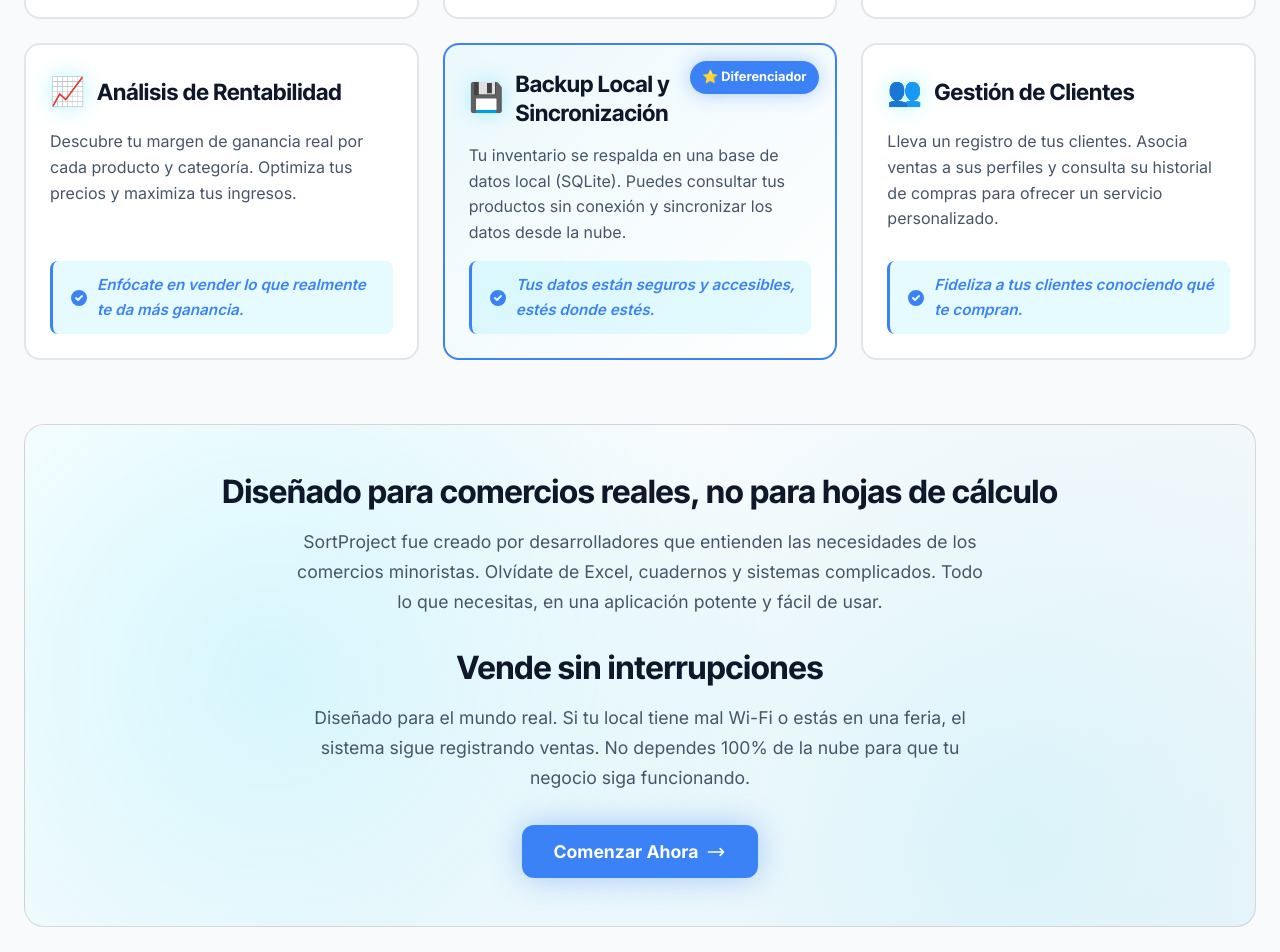
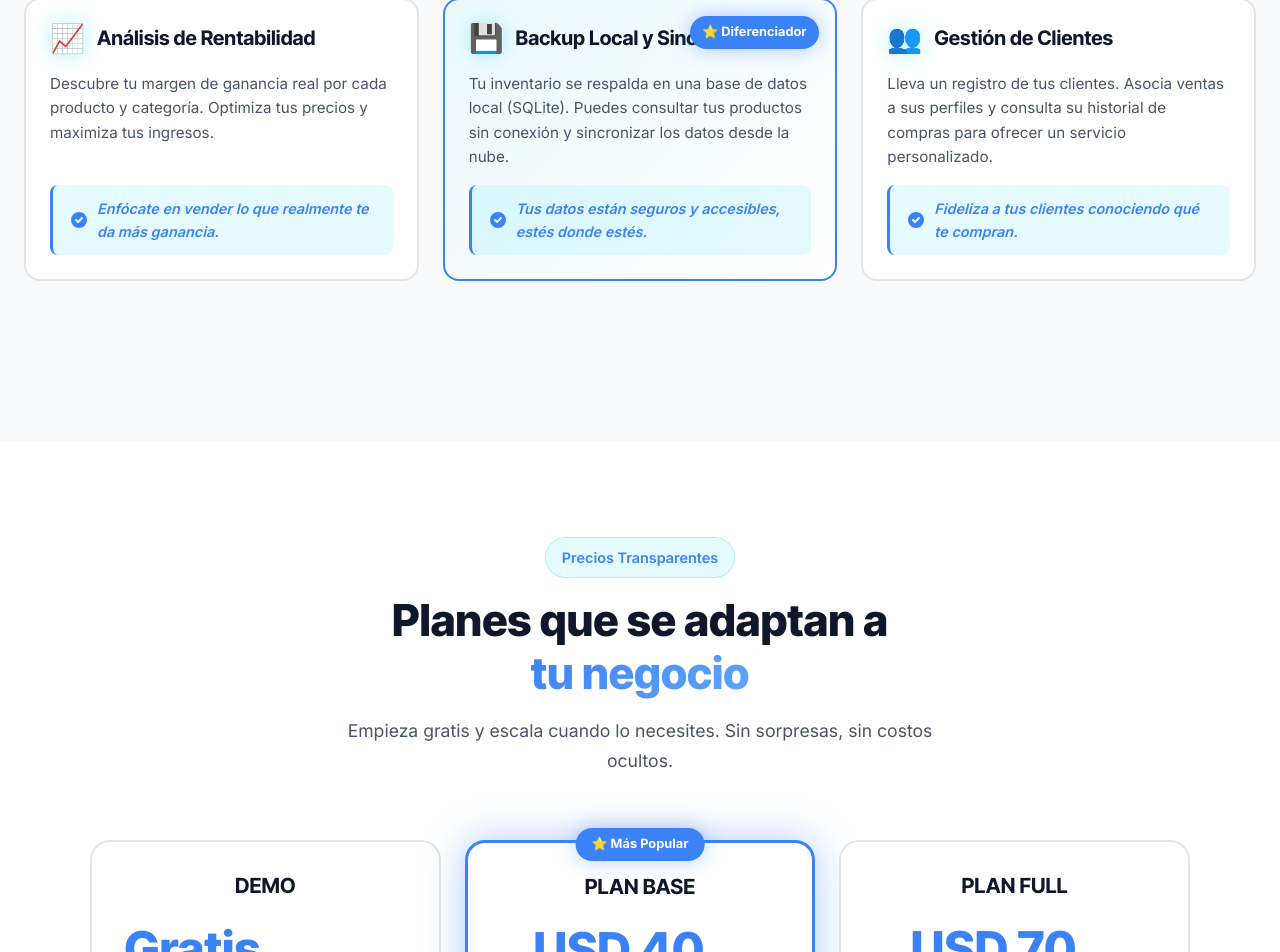
Before and after one commit to agusArram/SORT_PROYECTS, an Angular app: page / in a window 1280 px wide. Shown: the part 2580-3532 px from the top of the page. Built offline with nearby package versions, Linux system fonts and the light colour scheme.

Commit message:
fix features and backgaund color in pricing

```diff
--- a/src/app/components/features/features.css
+++ b/src/app/components/features/features.css
@@ -1,27 +1,23 @@
-/* ========================================================================
-   Base de la Sección de Características (Features)
-   ======================================================================== */
+:host {
+  display: block;
+}
 
 .features {
   padding: 6rem 1.5rem;
   background: var(--bg-secondary);
   position: relative;
 }
-
 .features-container {
   max-width: 1280px;
   margin: 0 auto;
 }
 
-/* ========================================================================
-   Encabezado de Sección (Section Header)
-   ======================================================================== */
-
+/* ... (Estilos de .section-header, .section-badge, etc. van aquí) ... */
+/* (Los estoy omitiendo porque ya los tenés en tu archivo) */
 .section-header {
   text-align: center;
   margin-bottom: 4rem;
 }
-
 .section-badge {
   display: inline-flex;
   align-items: center;
@@ -35,7 +31,6 @@
   margin-bottom: 1rem;
   border: 1px solid rgba(0, 217, 255, 0.3);
 }
-
 .badge-dot {
   width: 8px;
   height: 8px;
@@ -43,12 +38,10 @@
   border-radius: 50%;
   animation: pulse 2s infinite;
 }
-
 @keyframes pulse {
   0%, 100% { opacity: 1; box-shadow: 0 0 10px var(--accent-glow); }
   50% { opacity: 0.5; box-shadow: 0 0 5px var(--accent-glow); }
 }
-
 .section-title {
   font-size: clamp(2rem, 4vw, 3rem);
   font-weight: 800;
@@ -57,14 +50,12 @@
   margin-bottom: 1rem;
   font-family: 'Inter Tight', sans-serif;
 }
-
 .title-gradient {
   background: linear-gradient(135deg, var(--accent-primary) 0%, var(--accent-primary-light) 100%);
   -webkit-background-clip: text;
   -webkit-text-fill-color: transparent;
   background-clip: text;
 }
-
 .section-subtitle {
   font-size: 1.2rem;
   line-height: 1.7;
@@ -73,47 +64,38 @@
   margin: 0 auto;
 }
 
-/* ========================================================================
-   Cuadrícula de Características (Features Grid) - DISEÑO COMPACTO
-   ======================================================================== */
 
+/* ... (Estilos de .features-grid, .feature-card, etc. se mantienen igual) ... */
 .features-grid {
   display: grid;
-  /* MÓVIL (default): 1 columna para máxima legibilidad */
   grid-template-columns: 1fr;
-  gap: 1.5rem; /* Gap reducido */
+  gap: 1.5rem;
   margin-bottom: 4rem;
 }
-
 .feature-card {
   position: relative;
   background: var(--bg-card);
   border: 2px solid var(--border-default);
   border-radius: 16px;
-  padding: 1.5rem; /* Padding reducido */
+  padding: 1.5rem; /* <-- Compacto */
   transition: all 0.3s ease;
   overflow: hidden;
-  /* Optimización: Usamos flex para igualar alturas y alinear contenido */
   display: flex;
   flex-direction: column;
 }
-
 .feature-card:hover {
   border-color: var(--accent-primary);
   box-shadow: 0 0 30px var(--accent-glow);
   transform: translateY(-4px);
 }
-
 .feature-card.star-feature {
   border-color: var(--accent-primary);
   background: linear-gradient(135deg, rgba(0, 217, 255, 0.05) 0%, var(--bg-card) 100%);
 }
-
 .feature-card.star-feature:hover {
   border-color: var(--accent-primary-light);
   box-shadow: 0 0 40px var(--accent-glow);
 }
-
 .star-badge {
   position: absolute;
   top: 1rem;
@@ -126,47 +108,40 @@
   font-weight: 700;
   box-shadow: 0 0 20px var(--accent-glow);
 }
-
-/* Icono (reducido y sin margen) */
-.feature-icon {
-  font-size: 1.75rem; /* Tamaño reducido */
-  display: inline-block;
-  filter: drop-shadow(0 0 10px rgba(0, 217, 255, 0.3));
-  margin-bottom: 0;
-  flex-shrink: 0;
-}
-
-/* Contenedor de contenido */
 .feature-content {
   display: flex;
   flex-direction: column;
-  gap: 1rem; /* Espacio entre header, descripción y beneficio */
+  gap: 1rem;
   flex-grow: 1;
 }
 
-/* ¡ESTA ES LA CLASE CLAVE QUE FALTABA! */
+/* --- Título e Ícono alineados --- */
 .feature-header {
   display: flex;
-  align-items: center; /* Centra verticalmente ícono y título */
-  gap: 0.75rem; /* Espacio entre ícono y título */
+  align-items: center;
+  gap: 0.75rem;
+  margin-bottom: 0.25rem; /* Menos espacio post-título */
 }
-
+.feature-icon {
+  font-size: 1.75rem; /* <-- Compacto */
+  line-height: 1;
+  filter: drop-shadow(0 0 10px rgba(0, 217, 255, 0.3));
+}
 .feature-title {
-  font-size: 1.25rem; /* Título más chico */
+  font-size: 1.25rem; /* <-- Compacto */
   font-weight: 700;
   color: var(--text-primary);
   margin: 0;
   font-family: 'Inter Tight', sans-serif;
-  line-height: 1.3;
 }
+/* --- Fin Título e Ícono --- */
 
 .feature-description {
-  font-size: 0.95rem; /* Descripción más chica */
+  font-size: 0.95rem; /* <-- Compacto */
   line-height: 1.6;
   color: var(--text-secondary);
   margin: 0;
 }
-
 .feature-benefit {
   display: flex;
   align-items: center;
@@ -177,125 +152,37 @@
   border-left: 3px solid var(--accent-primary);
   font-weight: 600;
   color: var(--accent-primary);
-  font-size: 0.95rem;
+  font-size: 0.9rem; /* <-- Compacto */
   font-style: italic;
-  /* Optimización: Empuja el beneficio al fondo de la card */
-  margin-top: auto;
+  margin-top: auto; /* Empuja al fondo */
 }
-
 .benefit-icon {
   width: 20px;
   height: 20px;
   flex-shrink: 0;
 }
 
+
 /* ========================================================================
-   Llamada a la Acción (CTA) inferior
+   Llamada a la Acción (CTA) inferior - ELIMINADO
    ======================================================================== */
 
-.features-cta {
-  margin-top: 4rem;
-}
+/* Todos los estilos .features-cta, .cta-final-card, .cta-title, etc. se eliminaron */
 
-.cta-card {
-  background: linear-gradient(135deg, var(--bg-card) 0%, var(--bg-elevated) 100%);
-  border-radius: 20px;
-  padding: 3rem 2rem;
-  text-align: center;
-  position: relative;
-  overflow: hidden;
-  border: 1px solid var(--border-strong);
-}
-
-.cta-card::before {
-  content: '';
-  position: absolute;
-  top: 0;
-  left: 0;
-  right: 0;
-  bottom: 0;
-  background:
-    radial-gradient(circle at 20% 50%, rgba(0, 217, 255, 0.15) 0%, transparent 50%),
-    radial-gradient(circle at 80% 80%, rgba(0, 217, 255, 0.1) 0%, transparent 50%);
-  pointer-events: none;
-}
-
-.cta-title {
-  font-size: clamp(1.5rem, 3vw, 2rem);
-  font-weight: 700;
-  color: var(--text-primary);
-  margin-bottom: 1rem;
-  position: relative;
-  z-index: 1;
-  font-family: 'Inter Tight', sans-serif;
-}
-
-.cta-text {
-  font-size: 1.1rem;
-  line-height: 1.7;
-  color: var(--text-secondary);
-  max-width: 700px;
-  margin: 0 auto 2rem;
-  position: relative;
-  z-index: 1;
-}
-
-.cta-button {
-  display: inline-flex;
-  align-items: center;
-  gap: 0.5rem;
-  background: var(--accent-primary);
-  color: var(--bg-primary);
-  padding: 1rem 2rem;
-  border-radius: 12px;
-  font-weight: 700;
-  font-size: 1.1rem;
-  border: none;
-  cursor: pointer;
-  transition: all 0.3s ease;
-  position: relative;
-  z-index: 1;
-  box-shadow: 0 0 30px var(--accent-glow);
-}
-
-.cta-button:hover {
-  background: var(--accent-primary-light);
-  transform: translateY(-3px);
-  box-shadow: 0 0 40px var(--accent-glow);
-}
-
-.btn-arrow {
-  width: 20px;
-  height: 20px;
-  transition: transform 0.3s ease;
-}
-
-.cta-button:hover .btn-arrow {
-  transform: translateX(5px);
-}
 
 /* ========================================================================
-   Responsive (Media Queries)
+   Responsive
    ======================================================================== */
 
 @media (min-width: 768px) {
-  /* En tablets, pasamos a 2 columnas */
   .features-grid {
     grid-template-columns: repeat(2, 1fr);
   }
 
-  /* Re-ajustamos tamaños para pantallas más grandes */
-  .feature-title {
-    font-size: 1.4rem;
-  }
-
-  .feature-description {
-    font-size: 1rem;
-  }
+  /* Se eliminaron las reglas de .cta-benefit-list de aquí */
 }
 
 @media (min-width: 1024px) {
-  /* En desktop, pasamos a 3 columnas */
   .features-grid {
     grid-template-columns: repeat(3, 1fr);
   }
--- a/src/app/components/features/features.html
+++ b/src/app/components/features/features.html
@@ -1,44 +1,37 @@
 <section id="caracteristicas" class="features">
   <div class="features-container">
-    <!-- Section Header -->
+    <!-- Section Header (igual) -->
     <div class="section-header">
       <span class="section-badge">
         <span class="badge-dot"></span>
-        SortProject v2.3
+        AppInventario v2.3
       </span>
       <h2 class="section-title">
         Tu negocio <span class="title-gradient">merece</span> una gestión simple y potente
       </h2>
       <p class="section-subtitle">
-        Desde el control de stock hasta el análisis de ganancias, SortProject reemplaza tus planillas por una solución moderna que entiende a los comercios.
+        Desde el control de stock hasta el análisis de ganancias, AppInventario reemplaza tus planillas por una solución moderna que entiende a los comercios.
       </p>
     </div>
 
-    <!-- Features Grid -->
+    <!-- Features Grid (igual) -->
     <div class="features-grid">
-      <!-- Bucle actualizado a @for -->
       @for (feature of features; track feature.title) {
         <article
           class="feature-card"
           [class.star-feature]="feature.isStarFeature">
-
-          <!-- Condicional actualizado a @if -->
           @if (feature.isStarFeature) {
             <div class="star-badge">
               ⭐ Diferenciador
             </div>
           }
-
-          <!-- Content -->
           <div class="feature-content">
-            <!-- *** NUEVO HEADER PARA ALINEAR ÍCONO Y TÍTULO *** -->
             <div class="feature-header">
               <span class="feature-icon">
                 {{ feature.icon }}
               </span>
               <h3 class="feature-title">{{ feature.title }}</h3>
             </div>
-
             <p class="feature-description">{{ feature.description }}</p>
             <div class="feature-benefit">
               <svg class="benefit-icon" fill="currentColor" viewBox="0 0 20 20">
@@ -51,28 +44,5 @@
       }
     </div>
 
-    <!-- Bottom CTA -->
-    <div class="features-cta">
-      <div class="cta-card">
-        <h3 class="cta-title">Diseñado para comercios reales, no para hojas de cálculo</h3>
-        <p class="cta-text">
-          SortProject fue creado por desarrolladores que entienden las necesidades
-          de los comercios minoristas. Olvídate de Excel, cuadernos y sistemas
-          complicados. Todo lo que necesitas, en una aplicación potente y fácil de usar.
-
-        </p>
-        <h3 class="cta-title">Vende sin interrupciones</h3>
-        <p class="cta-text">
-          Diseñado para el mundo real. Si tu local tiene mal Wi-Fi o estás en una feria,
-          el sistema sigue registrando ventas. No dependes 100% de la nube para que tu negocio siga funcionando.
-        </p>
-        <button class="cta-button">
-          Comenzar Ahora
-          <svg class="btn-arrow" fill="none" stroke="currentColor" viewBox="0 0 24 24">
-            <path stroke-linecap="round" stroke-linejoin="round" stroke-width="2" d="M17 8l4 4m0 0l-4 4m4-4H3"/>
-          </svg>
-        </button>
-      </div>
-    </div>
   </div>
 </section>
--- a/src/app/components/pricing/pricing.css
+++ b/src/app/components/pricing/pricing.css
@@ -5,7 +5,7 @@
 
 .pricing {
   padding: 6rem 1.5rem;
-  background: var(--bg-secondary);
+  background: var(--bg-primary); /* <-- ¡CAMBIO REALIZADO! (Antes --bg-secondary) */
   /* Asegurarse de que no haya desbordamiento horizontal */
   overflow-x: hidden;
 }
@@ -262,7 +262,7 @@
   .plan-price {
     flex-direction: row;
     align-items: baseline;
-    gap: 0.25rem;
+    gap: 0.25rem;           /* Restaurar gap original */
   }
 
   .price {
@@ -270,7 +270,7 @@
   }
 
   .period {
-    margin-top: 0;
+    margin-top: 0;          /* Restaurar margen original */
   }
 }
 
```
